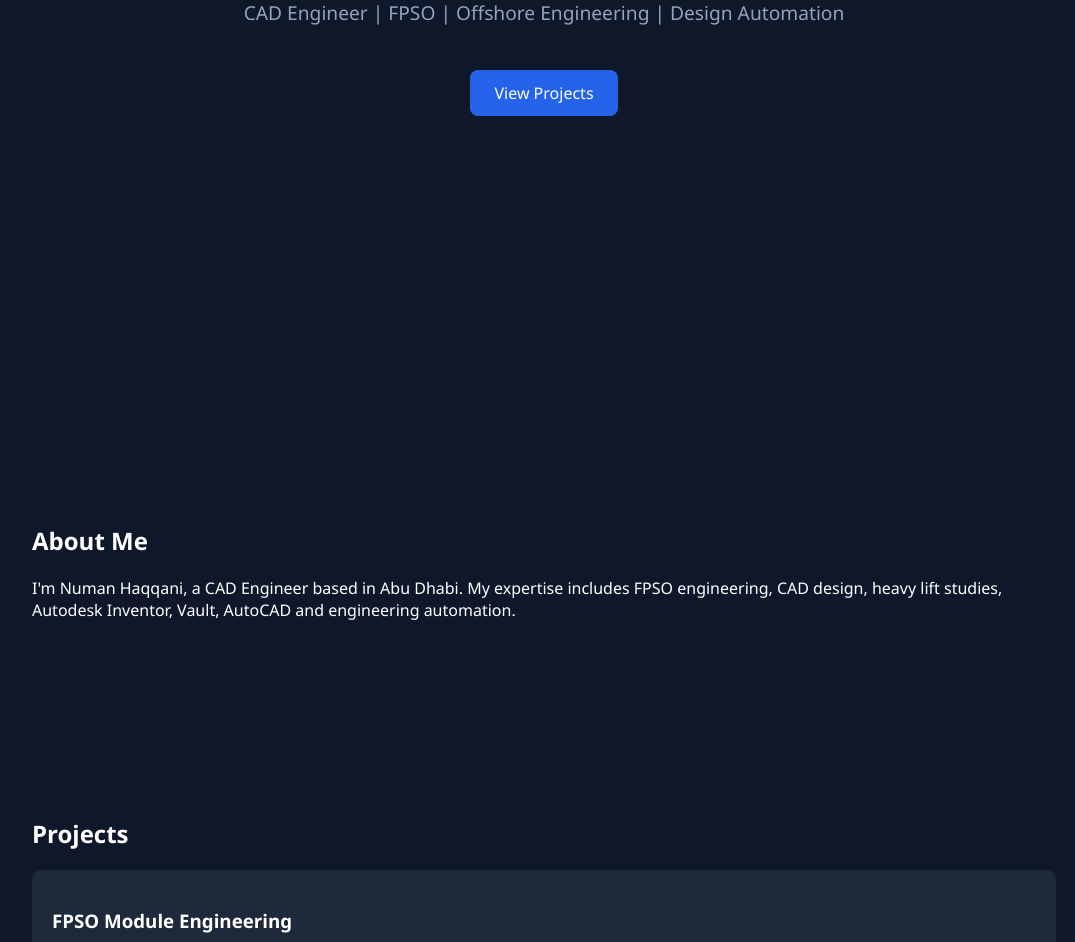
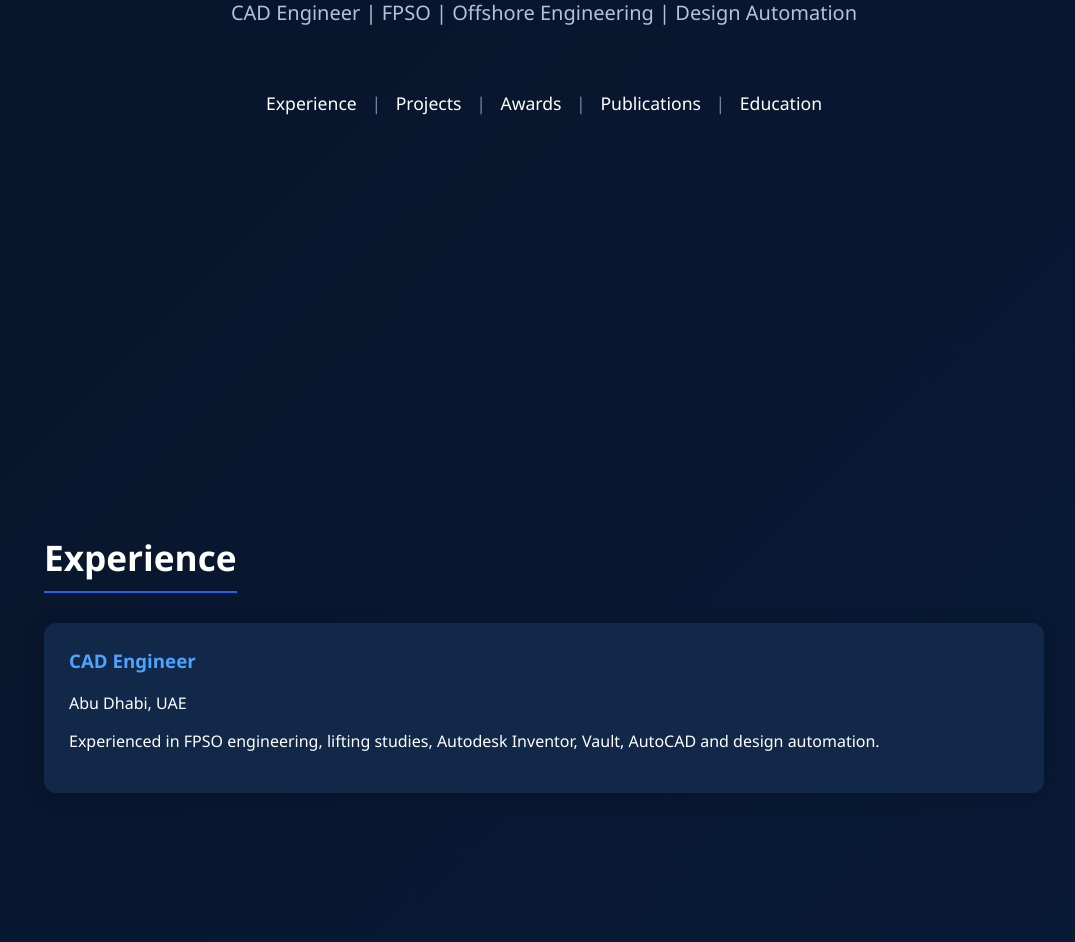
Before and after one commit to EngNumanH/EngNumanH.github.io, a plain HTML site: page index.html in a window 1280 px wide. Shown: the part 416-1358 px from the top of the page, without its empty margins (96-1171 px from the left). Drawn offline with Linux system fonts and the light colour scheme.

Commit message:
Revise index.html with new sections and styles
Updated the title and improved styling for the hero section and cards. Added sections for experience, awards, publications, and education.

```diff
--- a/index.html
+++ b/index.html
@@ -3,13 +3,19 @@
 <head>
 <meta charset="UTF-8">
 <meta name="viewport" content="width=device-width, initial-scale=1.0">
-<title>Eng.Numan | Mechanical & Automations Engineer</title>
+
+<title>Eng. Numan Haqqani</title>
 
 <style>
+
+html{
+    scroll-behavior:smooth;
+}
+
 body{
     margin:0;
-    font-family:Segoe UI,Arial,sans-serif;
-    background:#0f172a;
+    font-family:Segoe UI, Arial, sans-serif;
+    background:linear-gradient(135deg,#071428,#0b1f42);
     color:white;
 }
 
@@ -23,84 +29,189 @@ body{
     padding:20px;
 }
 
-h1{
-    font-size:4rem;
+.hero h1{
+    font-size:4.5rem;
     margin:0;
+    font-weight:700;
 }
 
-.tagline{
-    color:#94a3b8;
-    font-size:1.2rem;
+.hero p{
+    font-size:1.25rem;
+    color:#b3c2dd;
+    margin-top:15px;
 }
 
-.button{
-    margin-top:25px;
-    padding:12px 24px;
-    background:#2563eb;
+.nav-links{
+    margin-top:40px;
+    font-size:1.1rem;
+    line-height:2;
+}
+
+.nav-links a{
     color:white;
     text-decoration:none;
-    border-radius:8px;
+    margin:0 10px;
+    transition:0.3s;
+}
+
+.nav-links a:hover{
+    color:#4ea3ff;
+}
+
+.nav-links span{
+    color:#7185aa;
 }
 
 .section{
-    padding:80px 10%;
+    max-width:1000px;
+    margin:auto;
+    padding:80px 30px;
+}
+
+.section h2{
+    font-size:2.2rem;
+    border-bottom:2px solid #2563eb;
+    display:inline-block;
+    padding-bottom:10px;
+    margin-bottom:30px;
 }
 
 .card{
-    background:#1e293b;
-    padding:20px;
-    margin:15px 0;
-    border-radius:10px;
+    background:#122848;
+    border-radius:12px;
+    padding:25px;
+    margin-bottom:20px;
+    box-shadow:0 4px 20px rgba(0,0,0,.2);
 }
+
+.card h3{
+    margin-top:0;
+    color:#4ea3ff;
+}
+
+footer{
+    text-align:center;
+    padding:40px;
+    color:#8ca2c9;
+}
+
 </style>
 </head>
 
 <body>
 
 <section class="hero">
-    <h1>Eng.Numan</h1>
-    <p class="tagline">
+
+    <h1>Eng. Numan Haqqani</h1>
+
+    <p>
         CAD Engineer | FPSO | Offshore Engineering | Design Automation
     </p>
 
-    <a class="button" href="#projects">View Projects</a>
+    <div class="nav-links">
+        <a href="#experience">Experience</a>
+        <span>|</span>
+
+        <a href="#projects">Projects</a>
+        <span>|</span>
+
+        <a href="#awards">Awards</a>
+        <span>|</span>
+
+        <a href="#publications">Publications</a>
+        <span>|</span>
+
+        <a href="#education">Education</a>
+    </div>
+
 </section>
 
-<section class="section">
-    <h2>About Me</h2>
+<section id="experience" class="section">
 
-    <p>
-        I'm Numan Haqqani, a CAD Engineer based in Abu Dhabi.
-        My expertise includes FPSO engineering, CAD design,
-        heavy lift studies, Autodesk Inventor, Vault,
-        AutoCAD and engineering automation.
-    </p>
+    <h2>Experience</h2>
+
+    <div class="card">
+        <h3>CAD Engineer</h3>
+        <p>
+            Abu Dhabi, UAE
+        </p>
+
+        <p>
+            Experienced in FPSO engineering, lifting studies,
+            Autodesk Inventor, Vault, AutoCAD and design automation.
+        </p>
+    </div>
+
 </section>
 
-<section class="section" id="projects">
+<section id="projects" class="section">
+
     <h2>Projects</h2>
 
     <div class="card">
         <h3>FPSO Module Engineering</h3>
-        <p>3D model development and design coordination.</p>
+        <p>
+            3D model development, design coordination and engineering support.
+        </p>
     </div>
 
     <div class="card">
         <h3>Heavy Lift Studies</h3>
-        <p>Crane reach and capacity assessments.</p>
+        <p>
+            Crane reach analysis, lifting assessments and installation planning.
+        </p>
     </div>
 
     <div class="card">
         <h3>CAD Automation</h3>
-        <p>iLogic and scripting solutions.</p>
+        <p>
+            Development of iLogic, Inventor and engineering automation tools.
+        </p>
     </div>
+
 </section>
 
-<section class="section">
-    <h2>Contact</h2>
-    <p>LinkedIn: Add Your Profile</p>
-    <p>Email: Add Your Email</p>
+<section id="awards" class="section">
+
+    <h2>Awards</h2>
+
+    <div class="card">
+        <p>
+            Add your professional awards, recognitions and achievements here.
+        </p>
+    </div>
+
 </section>
+
+<section id="publications" class="section">
+
+    <h2>Publications</h2>
+
+    <div class="card">
+        <p>
+            Add research papers, technical articles, conference proceedings,
+            patents or engineering publications here.
+        </p>
+    </div>
+
+</section>
+
+<section id="education" class="section">
+
+    <h2>Education</h2>
+
+    <div class="card">
+        <h3>Bachelor of Mechanical Engineering</h3>
+        <p>
+            Add university name and graduation year.
+        </p>
+    </div>
+
+</section>
+
+<footer>
+    © 2026 Eng. Numan Haqqani
+</footer>
 
 </body>
 </html>
```
